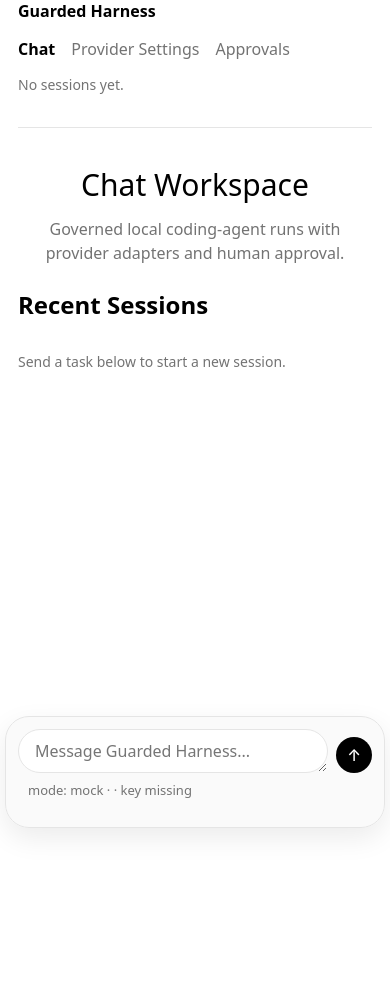
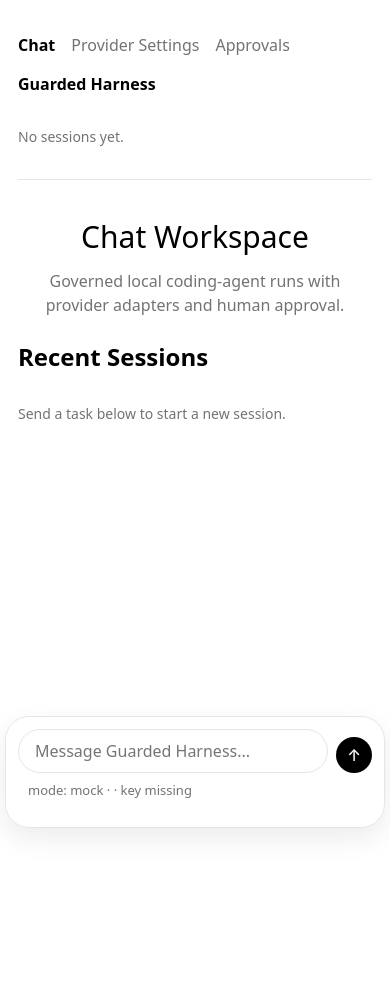
Before and after one commit to ZClucky-123/Harness, a FastAPI app: page / in a window 390 px wide. Run offline with FastAPI, Linux system fonts and the light colour scheme; some libraries are stand-ins or nearby versions.

Commit message:
fix: correct chat order and sidebar composer layout
subagent: Codex(main)

manual: user requested newest chat messages at bottom white growing composer fixed sidebar scroll and sidebar brand placement

```diff
--- a/src/guarded_harness/web/app.py
+++ b/src/guarded_harness/web/app.py
@@ -417,6 +417,7 @@ def create_app(store_path: Path | None = None, workspace_root: Path | None = Non
         settings = _load_provider_settings(root)
         credential_configured = _credential_store().status()
         conversation_items = _conversation_items(store)
+        chat_items = list(reversed(conversation_items))
         return _TEMPLATES.TemplateResponse(
             request,
             "index.html",
@@ -425,7 +426,7 @@ def create_app(store_path: Path | None = None, workspace_root: Path | None = Non
                 "settings": settings,
                 "credential_configured": credential_configured,
                 "provider_status": _provider_status(settings, credential_configured),
-                "conversation_items": conversation_items,
+                "conversation_items": chat_items,
                 "sidebar_items": conversation_items,
                 "sidebar_groups": _sidebar_groups(conversation_items),
                 "pending_approval_count": _pending_approval_count(store),
--- a/src/guarded_harness/web/static/styles.css
+++ b/src/guarded_harness/web/static/styles.css
@@ -10,7 +10,7 @@ body { margin: 0; background: #fff; }
 .shell { max-width: 760px; margin: 0 auto; padding: 24px; }
 .chat-page { min-height: 100vh; padding: 0 32px 150px var(--sidebar-width); }
 .shell.wide { max-width: 1040px; }
-.site-header { position: sticky; top: 0; z-index: 10; display: flex; align-items: center; justify-content: space-between; gap: 16px; min-height: 56px; background: rgba(255,255,255,0.96); backdrop-filter: blur(12px); }
+.site-header { position: sticky; top: 0; z-index: 10; display: flex; align-items: center; justify-content: flex-end; gap: 16px; min-height: 56px; background: rgba(255,255,255,0.96); backdrop-filter: blur(12px); }
 .brand { color: #000; font-weight: 600; text-decoration: none; }
 .nav-links { display: flex; gap: 16px; flex-wrap: wrap; }
 .nav-links a, .muted-link { color: #737373; text-decoration: none; }
@@ -18,8 +18,10 @@ body { margin: 0; background: #fff; }
 .nav-links a.active { color: #000; font-weight: 600; }
 .nav-count { display: inline-flex; align-items: center; justify-content: center; min-width: 18px; height: 18px; margin-left: 6px; border-radius: 9999px; background: #000; color: #fff; font-size: 12px; }
 .app-layout { display: block; max-width: none; margin: 0; }
-.session-sidebar { position: fixed; left: 0; top: 0; width: var(--sidebar-width); height: 100vh; overflow-y: auto; box-sizing: border-box; border-right: 1px solid #e5e5e5; padding: 72px 24px 24px; background: #fff; }
-.session-sidebar h2 { margin-top: 24px; font-size: 14px; color: #737373; }
+.session-sidebar { position: fixed; left: 0; top: 0; width: var(--sidebar-width); height: 100vh; box-sizing: border-box; border-right: 1px solid #e5e5e5; background: #fff; }
+.sidebar-brand { display: flex; align-items: center; height: 56px; padding: 0 24px; color: #000; font-weight: 600; text-decoration: none; }
+.sidebar-scroll { height: calc(100vh - 72px); overflow-y: auto; padding: 16px 24px 24px; }
+.session-sidebar h2 { margin-top: 0; font-size: 14px; color: #737373; }
 .new-session, .sidebar-item { display: block; border-radius: 10px; padding: 10px 12px; color: #000; text-decoration: none; }
 .new-session { border: 1px solid #e5e5e5; background: #fafafa; font-weight: 600; }
 .sidebar-list { display: grid; gap: 4px; }
@@ -48,12 +50,12 @@ p { color: #737373; line-height: 1.5; }
 .message-agent { justify-self: start; background: #fafafa; border: 1px solid #e5e5e5; }
 .message-system { justify-self: center; color: #737373; background: #fafafa; border: 1px solid #e5e5e5; font-size: 14px; }
 .message-user strong, .message-agent strong { color: #000; font-weight: 500; }
-.composer, .settings-card { margin: 24px 0 64px; padding: 12px; border: 1px solid #e5e5e5; border-radius: 24px; background: #fafafa; }
+.composer, .settings-card { margin: 24px 0 64px; padding: 12px; border: 1px solid #e5e5e5; border-radius: 24px; background: #fff; }
 .settings-card { padding: 24px; }
-.composer-fixed { position: fixed; left: calc(var(--sidebar-width) + (100vw - var(--sidebar-width)) / 2); bottom: 16px; z-index: 20; width: min(var(--content-width), calc(100vw - var(--sidebar-width) - 64px)); margin: 0; transform: translateX(-50%); background: rgba(250,250,250,0.98); backdrop-filter: blur(12px); box-shadow: 0 10px 28px rgba(0,0,0,0.08); }
+.composer-fixed { position: fixed; left: calc(var(--sidebar-width) + (100vw - var(--sidebar-width)) / 2); bottom: 16px; z-index: 20; width: min(var(--content-width), calc(100vw - var(--sidebar-width) - 64px)); margin: 0; transform: translateX(-50%); background: rgba(255,255,255,0.98); backdrop-filter: blur(12px); box-shadow: 0 10px 28px rgba(0,0,0,0.08); }
 .composer-status { margin: 8px 10px 0; color: #737373; font-size: 13px; }
 .composer-row { display: grid; grid-template-columns: 1fr 36px; gap: 8px; align-items: end; }
-.composer-submit { width: 36px; height: 36px; padding: 0; border-radius: 9999px; line-height: 1; }
+.composer-submit { align-self: end; width: 36px; height: 36px; padding: 0; border-radius: 9999px; line-height: 1; }
 .run-status, .empty-state { color: #737373; font-size: 14px; }
 .approval-card { margin: 12px 0; padding: 12px; border: 1px solid #facc15; border-radius: 12px; background: #fffbeb; }
 .approval-card h3 { margin: 0 0 8px; font-size: 16px; }
@@ -62,7 +64,7 @@ p { color: #737373; line-height: 1.5; }
 .approval-actions form { margin: 0; }
 label { display: block; margin: 14px 0 6px; font-weight: 500; color: #000; }
 input[type="text"], input:not([type]), input[type="password"], textarea { box-sizing: border-box; width: 100%; border: 1px solid #e5e5e5; border-radius: 9999px; padding: 10px 16px; background: #fff; color: #000; font: inherit; }
-textarea { min-height: 44px; border-radius: 22px; resize: vertical; }
+textarea { min-height: 44px; max-height: 180px; border-radius: 22px; resize: none; overflow-y: auto; }
 button, .button-primary { border: 0; border-radius: 9999px; background: #000; color: #fff; padding: 10px 20px; font: inherit; font-weight: 500; cursor: pointer; text-decoration: none; }
 button.deny { background: #fff; color: #991b1b; border: 1px solid #fecaca; }
 pre { overflow-x: auto; white-space: pre-wrap; border-radius: 12px; background: #fafafa; padding: 16px; color: #000; }
@@ -109,7 +111,9 @@ dd { margin: 0; }
   .chat-page { padding: 0 18px 140px; }
   .site-header { align-items: flex-start; flex-direction: column; }
   .app-layout { display: block; }
-  .session-sidebar { position: static; width: auto; height: auto; min-height: 0; border-right: 0; border-bottom: 1px solid #e5e5e5; padding: 0 0 18px; margin-bottom: 24px; }
+  .session-sidebar { position: static; width: auto; height: auto; min-height: 0; border-right: 0; border-bottom: 1px solid #e5e5e5; margin-bottom: 24px; }
+  .sidebar-brand { padding: 0; }
+  .sidebar-scroll { height: auto; max-height: 45vh; padding: 0 0 18px; }
   .composer-fixed { left: 50%; width: min(712px, calc(100vw - 36px)); }
   .queue-grid { grid-template-columns: 1fr; }
   .approval-board { margin-top: 32px; }
--- a/src/guarded_harness/web/templates/index.html
+++ b/src/guarded_harness/web/templates/index.html
@@ -9,7 +9,6 @@
 <body>
   <main class="chat-page">
     <header class="site-header">
-      <a class="brand" href="/">Guarded Harness</a>
       <nav class="nav-links">
         <a class="active" href="/">Chat</a>
         <a href="/settings">Provider Settings</a>
@@ -19,6 +18,8 @@
 
     <div class="app-layout">
       <aside class="session-sidebar">
+        <a class="sidebar-brand" href="/">Guarded Harness</a>
+        <div class="sidebar-scroll">
           {% for group in sidebar_groups %}
             <section class="sidebar-group">
               <h2>{{ group.label }}</h2>
@@ -34,6 +35,7 @@
           {% else %}
             <p class="empty-state">No sessions yet.</p>
           {% endfor %}
+        </div>
       </aside>
 
       <section class="chat-main">
--- a/src/guarded_harness/web/templates/session.html
+++ b/src/guarded_harness/web/templates/session.html
@@ -9,7 +9,6 @@
 <body>
   <main class="chat-page">
     <header class="site-header">
-      <a class="brand" href="/">Guarded Harness</a>
       <nav class="nav-links">
         <a href="/">Chat</a>
         <a href="/settings">Provider Settings</a>
@@ -18,6 +17,8 @@
     </header>
     <div class="app-layout">
       <aside class="session-sidebar">
+        <a class="sidebar-brand" href="/">Guarded Harness</a>
+        <div class="sidebar-scroll">
           {% for group in sidebar_groups %}
             <section class="sidebar-group">
               <h2>{{ group.label }}</h2>
@@ -31,6 +32,7 @@
               </nav>
             </section>
           {% endfor %}
+        </div>
       </aside>
       <section class="chat-main">
         <section class="hero">
```
Also changed, not shown: tests/integration/test_web.py (+19 -4 lines). Lines whose indentation alone changed are shown as unchanged.
